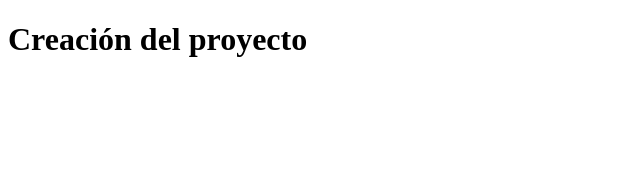
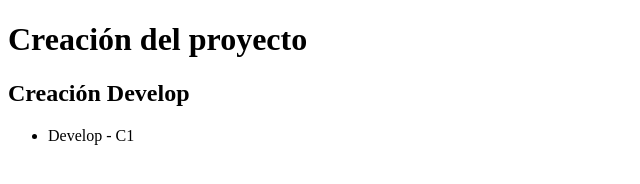
Before and after one commit to jmurillob01/UT2-2, a plain HTML site: page index.html in a window 1280 px wide. Shown: the whole page, without its empty margins (0-640 px from the left). Drawn offline with Linux system fonts and the light colour scheme.

Commit message:
Develop - C1

```diff
--- a/index.html
+++ b/index.html
@@ -8,5 +8,10 @@
 </head>
 <body>
     <h1>Creación del proyecto</h1>
+
+    <h2>Creación Develop</h2>
+    <ul>
+        <li>Develop - C1</li>
+    </ul>
 </body>
 </html>
```
